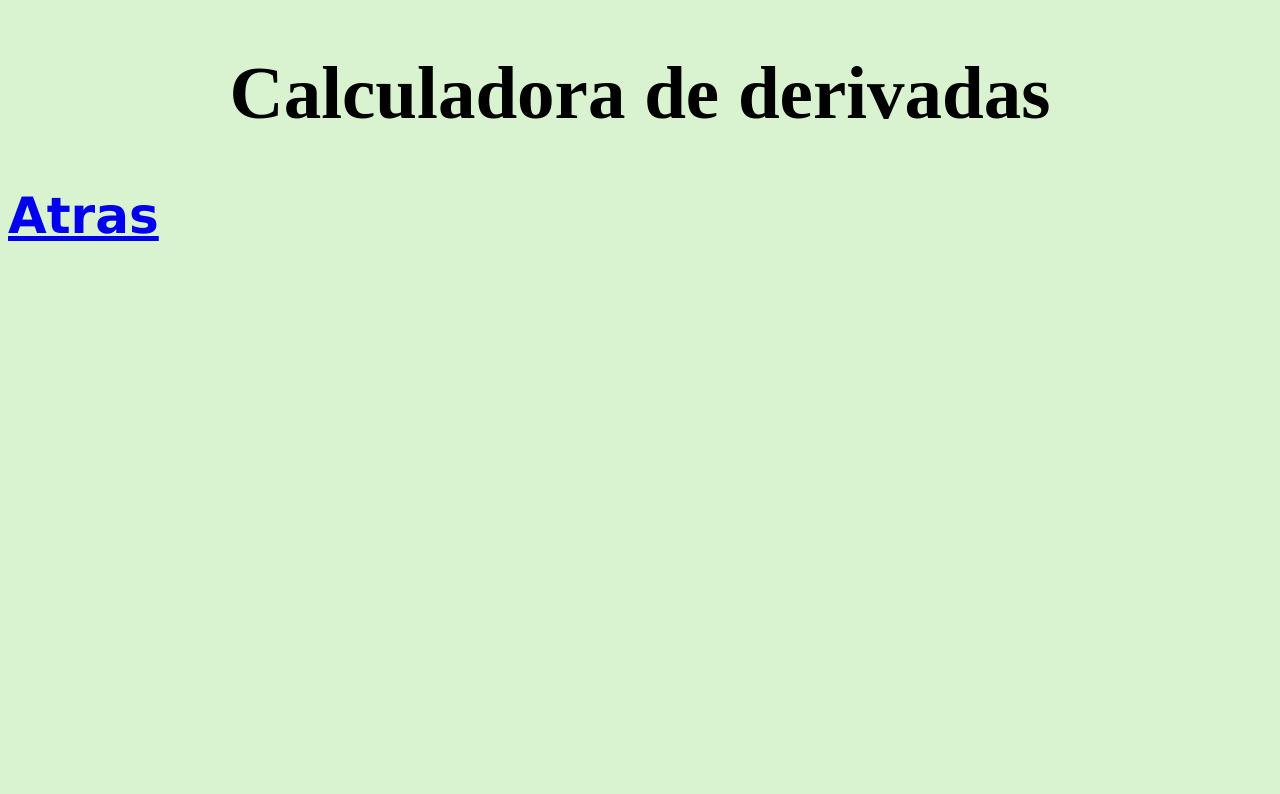
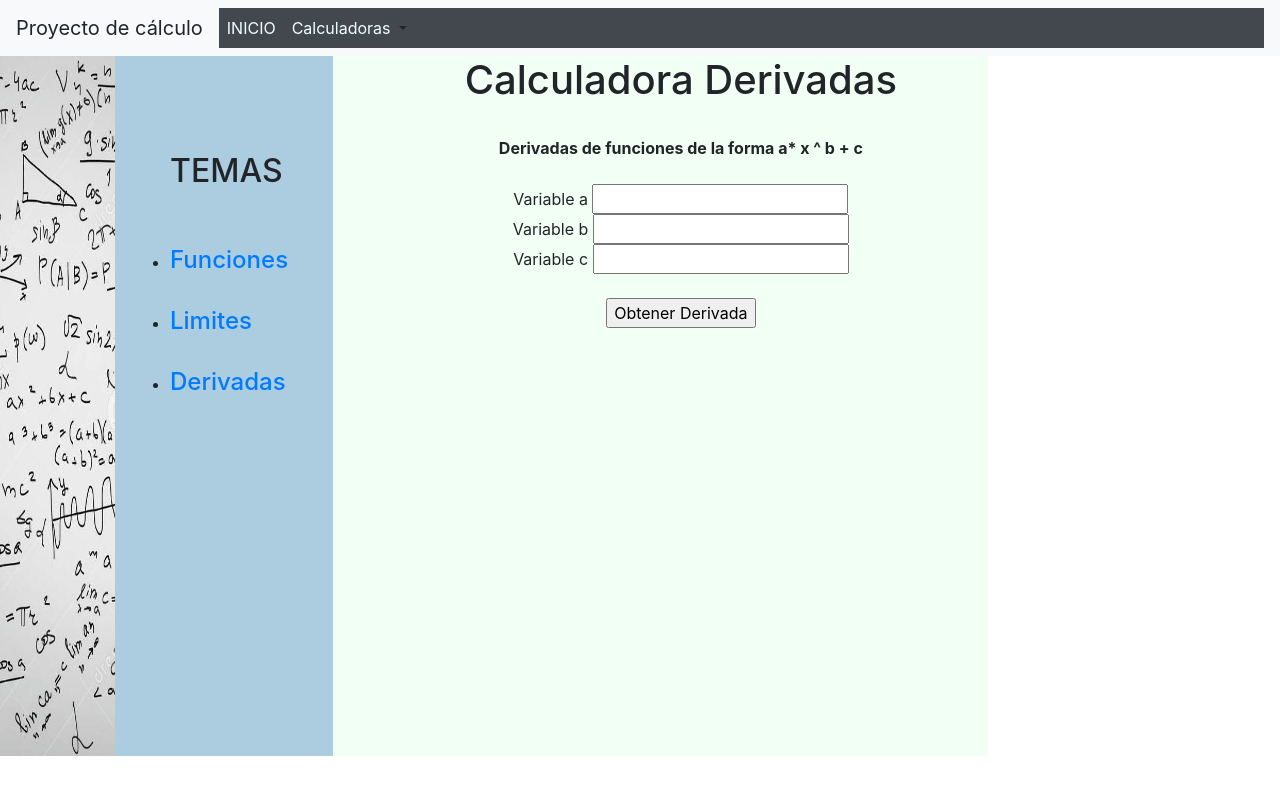
Before and after one commit to ispa16/Calculadora_derivadas, a website: page calculo/derivadas.html in a window 1280 px wide. Drawn offline with nearby package versions, Linux system fonts and the light colour scheme.

Commit message:
calculadora derivadas

```diff
--- a/calculo/derivadas.html
+++ b/calculo/derivadas.html
@@ -1,28 +1,172 @@
-<!DOCTYPE html>
-<html>
+<!doctype html>
+<html lang="en">
+
 <head>
-  <title>Calcular derivadas</title>
-  <meta charset="UTF-8">
-  <link rel="StyleSheet" type="text/css" href="diseño.css">
+  <!-- Required meta tags -->
+  <meta charset="utf-8">
+  <meta name="viewport" content="width=device-width, initial-scale=1, shrink-to-fit=no">
+
+  <!-- Bootstrap CSS -->
+  <link rel="stylesheet" href="https://stackpath.bootstrapcdn.com/bootstrap/4.3.1/css/bootstrap.min.css"
+    integrity="sha384-ggOyR0iXCbMQv3Xipma34MD+dH/1fQ784/j6cY/iJTQUOhcWr7x9JvoRxT2MZw1T" crossorigin="anonymous">
 
   <link rel="shortcut icon" type="image/x-icon" href="imagenes/icon.png">
+  <script type="text/javascript">
+    $(document).ready(function () {
+      $("#boton").click(function () {
+        var num1 = $("#numero1").val();
+        var num2 = $("#numero2").val();
+        var resultado = parseInt(num1) + parseInt(num2);
+        alert(resultado);
+        $("#resultado").val(resultado);
 
+      });
+    });
+
+  </script>
+
+  <title>Calculo</title>
 </head>
-<body style="background:#D9F3D0">
-<h1>
-    Calculadora de derivadas
 
-</h1>
-<!--<h4>
-    Funcion normal
-    <script
+<body>
+  <nav class="navbar navbar-expand-lg navbar-light bg-light">
 
-    src = "funcion.js">
+    <a class="navbar-brand">Proyecto de cálculo</a>
+    <button class="navbar-toggler" type="button" data-toggle="collapse" data-target="#navbarSupportedContent"
+      aria-controls="navbarSupportedContent" aria-expanded="false" aria-label="Toggle navigation">
+      <span class="navbar-toggler-icon"></span>
+    </button>
 
-    </script>
-</h4> -->
-<h2>
-    <a href="index.html">Atras</a>
-</h2>
+    <div class="collapse navbar-collapse" id="navbarSupportedContent" style="background:#42484E">
+      <ul class="navbar-nav mr-auto">
+        <li class="nav-item active">
+          <a class="nav-link" href="index.html">
+            <font color="#F0FFFF">INICIO</font> <span class="sr-only">(current)</span>
+          </a>
+        </li>
+
+        <li class="nav-item dropdown">
+          <a class="nav-link dropdown-toggle" href="#" id="navbarDropdown" role="button" data-toggle="dropdown"
+            aria-haspopup="true" aria-expanded="false">
+            <font color="#F0FFFF">Calculadoras</font>
+          </a>
+          <div class="dropdown-menu" aria-labelledby="navbarDropdown">
+            <a class="dropdown-item" href="derivadas.html">derivadas</a>
+            <a class="dropdown-item" href="funciones.html">funciones</a>
+
+          </div>
+
+      </ul>
+
+    </div>
+  </nav>
+  <div class="row">
+    <div class="col-md-1.5" <ul>
+      <img src="imagenes/fon.jpeg" width="130" height="700">
+      </ul>
+    </div>
+    <div class="col-md-2" style="background:#ACCDE0">
+      <ul>
+        <br><br><br><br>
+        <h2>TEMAS</h2>
+        <br><br>
+        <li><a href="funciones_teoria.html">
+            <h4>Funciones</h3>
+        </li></a>
+        <br>
+        <li><a href="limites_teoria.html">
+            <h4>Limites</li></a>
+        <br>
+        <li><a href="derivadas_teoria.html">
+            <h4>Derivadas</li></a>
+
+      </ul>
+    </div>
+
+
+<div class="col-md-6" style="background :#F2FFF5">
+<script>
+  function derivada(){
+    var myWindow = window.open("", "MsgWindow", "width=200, height=100");
+    var var_a = Number(document.getElementById('n0').value);
+    var a =parseInt(var_a);
+    var var_b = Number(document.getElementById('n1').value) ;
+    var b =parseInt(var_b);
+    var var_c = Number(document.getElementById('n2').value) ;
+    var c =parseInt(var_c);
+    var a_a = a * b;
+    var b_b = b-1;
+    myWindow.document.writeln("La funcion es: <br>")
+    myWindow.document.writeln("f(x) = ",var_a,"* x ^",var_b," + ",var_c)
+    myWindow.document.writeln("y su derivada es")
+    myWindow.document.writeln("f(x) = ",a_a,"* x ^",b_b);
+    }
+</script>
+
+<ul>
+  <center>
+    <h1>Calculadora Derivadas</h1>
+  </center>
+
+  <center>
+        <br>
+        <b>Derivadas de funciones de la forma a* x ^ b + c</b>
+        <br><br>
+        <!--<script src="derivada.js"></script>-->
+        Variable a <input type="text" id="n0"><br>
+        Variable b <input type="text" id="n1"><br>
+        Variable c <input type="text" id="n2"><br><br>
+        <input type="button" value="Obtener Derivada" onclick="derivada()">
+  </center>
+</ul>
+</div>
+
+<!--<div class="col-md-2" style="background:#ACCDE0">
+  <br>
+  <ul><font size=4><b>Calculador de sumas</b></font></ul>
+
+
+  <div class="row">
+    <center>
+      <div class="col-md-8" style="background:#efefef;color: black;padding: 3em;">
+
+        <form>
+
+          <div class="form-group">
+            <label for="exampleInputEmail1">Número 1</label>
+            <input type="number" class="form-control" id="numero1"
+            placeholder="Ingrese el numero 1">
+          </div>
+
+          <div class="form-group">
+            <label for="exampleInputEmail1">Número 2</label>
+            <input type="number" class="form-control" id="numero2"
+            placeholder="Ingrese el numero 1">
+          </div>
+
+          <a id="boton" href="#" >Calcular</a>
+
+        </form>
+      </div>
+    </center>
+  </div>
+  </div>
+
+  </div>
+
+-->
+
+
+<!-- Optional JavaScript -->
+<!-- jQuery first, then Popper.js, then Bootstrap JS -->
+<script src="https://code.jquery.com/jquery-3.3.1.slim.min.js"
+integrity="sha384-q8i/X+965DzO0rT7abK41JStQIAqVgRVzpbzo5smXKp4YfRvH+8abtTE1Pi6jizo"
+crossorigin="anonymous"></script>
+<script src="https://cdnjs.cloudflare.com/ajax/libs/popper.js/1.14.7/umd/popper.min.js"
+integrity="sha384-UO2eT0CpHqdSJQ6hJty5KVphtPhzWj9WO1clHTMGa3JDZwrnQq4sF86dIHNDz0W1"
+crossorigin="anonymous"></script>
+<script src="https://stackpath.bootstrapcdn.com/bootstrap/4.3.1/js/bootstrap.min.js"
+integrity="sha384-JjSmVgyd0p3pXB1rRibZUAYoIIy6OrQ6VrjIEaFf/nJGzIxFDsf4x0xIM+B07jRM"
+crossorigin="anonymous"></script>
 </body>
 </html>
```
Also changed, not shown: calculo/derivada.js (added, +8 -0 lines).
